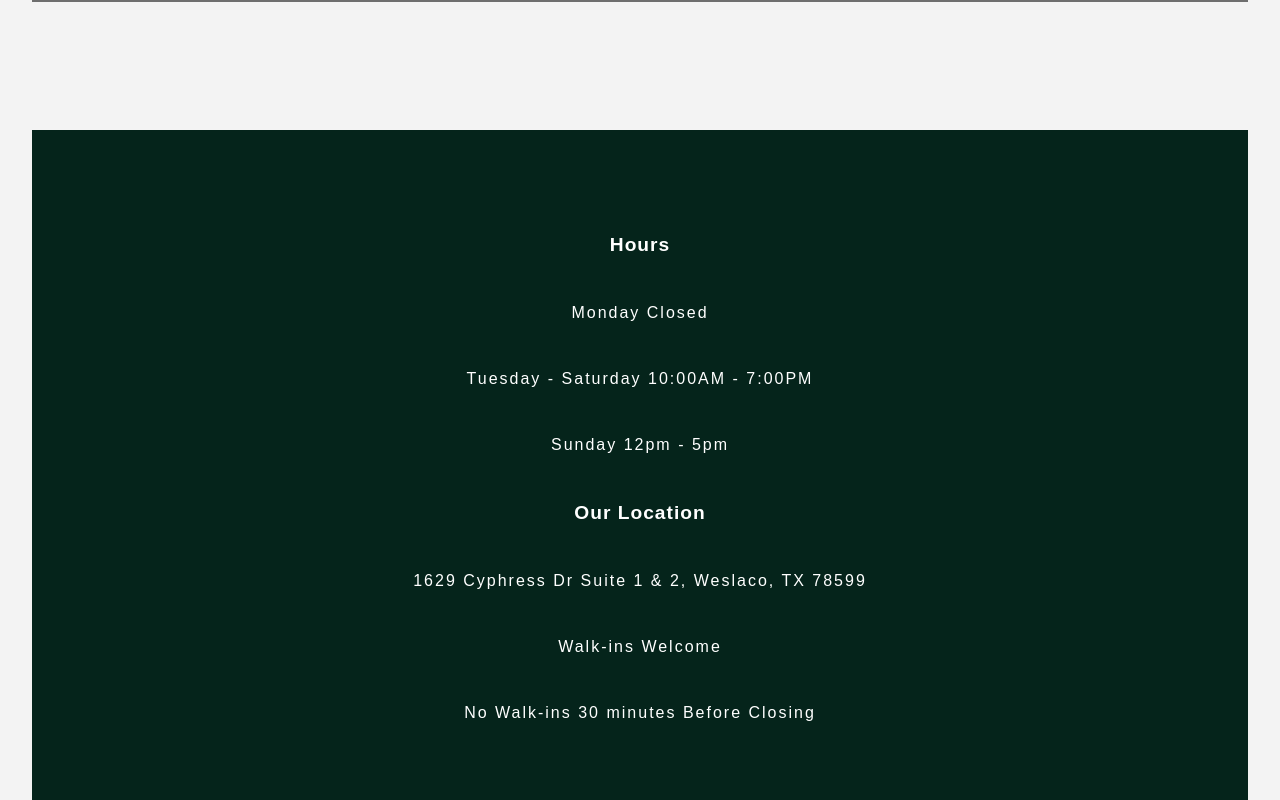
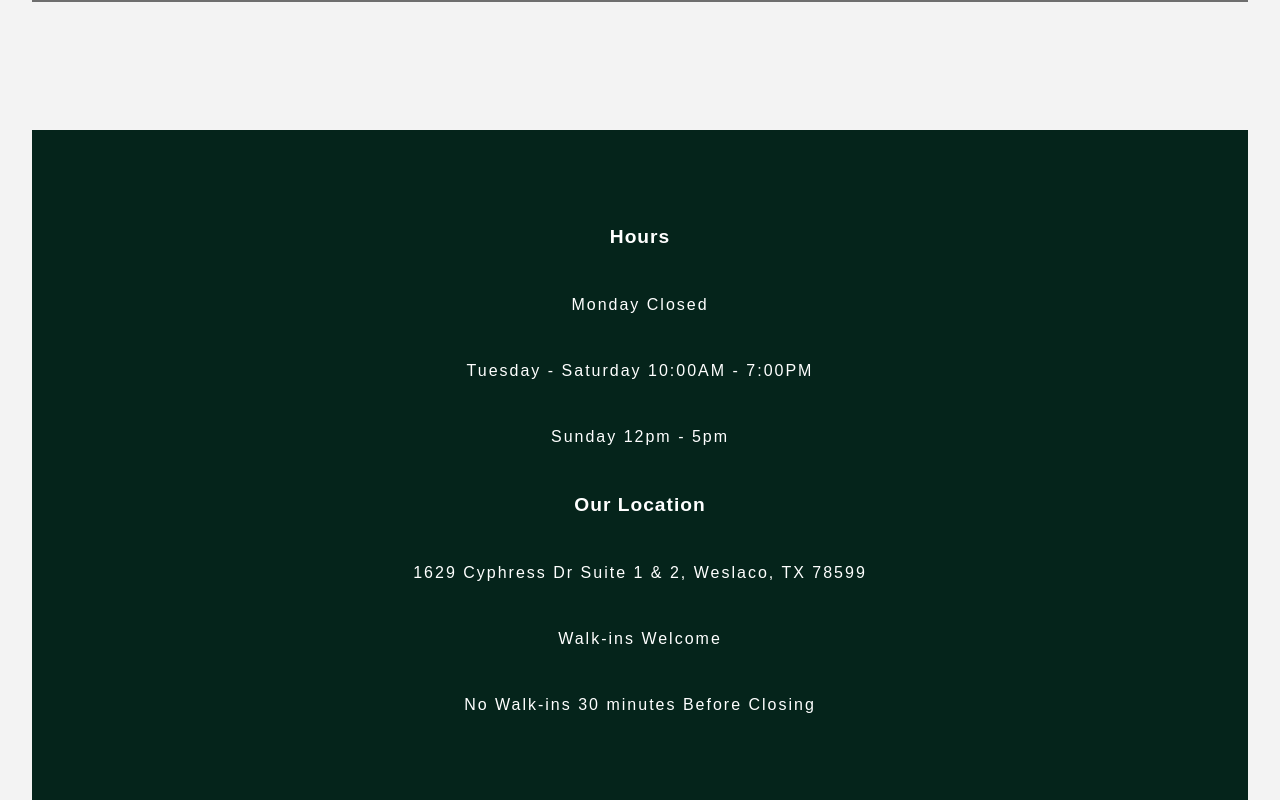
Before and after one commit to wesleytran77/Urban-Nails, a plain HTML site: page index.html in a window 1280 px wide. Shown: the part 1620-2420 px from the top of the page. Drawn offline with Linux system fonts and the light colour scheme; grey boxes are pictures that could not be loaded; a web font is replaced by a local one.

Commit message:
Update Untitled-2.css

```diff
--- a/Untitled-2.css
+++ b/Untitled-2.css
@@ -97,14 +97,14 @@ body{
 
 .hours{
     text-align: center;
-    font-size: 1rem;
+    /* font-size: 1rem; */
     background-color: #05241b;
     width: 100%;
     display: flex;
     justify-content: center;
     align-items: center;
     flex-direction: column;
-    padding: 5rem 0;
+    padding: 4.5rem 0;
 }
 
 .hours > *{
```
